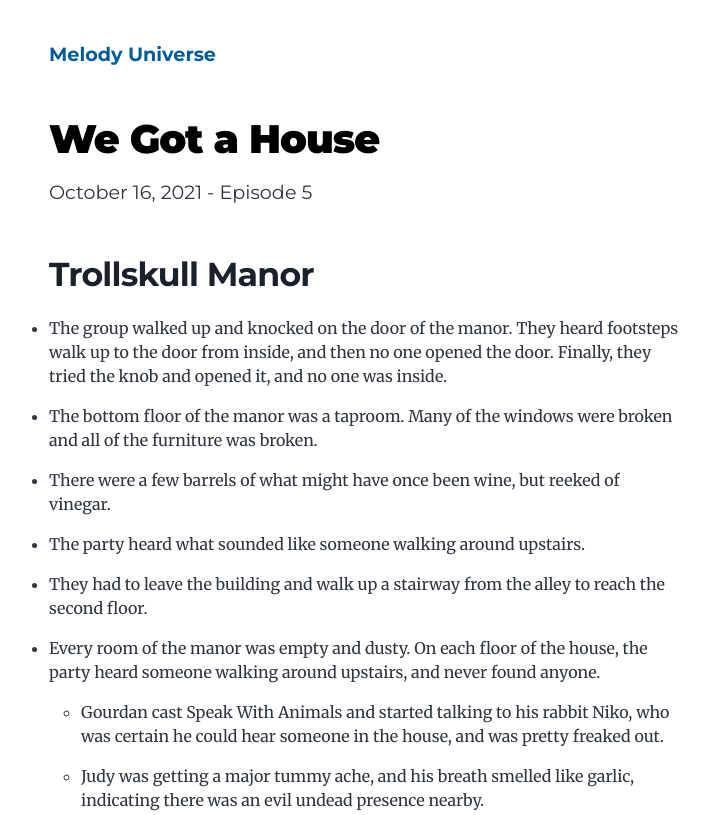
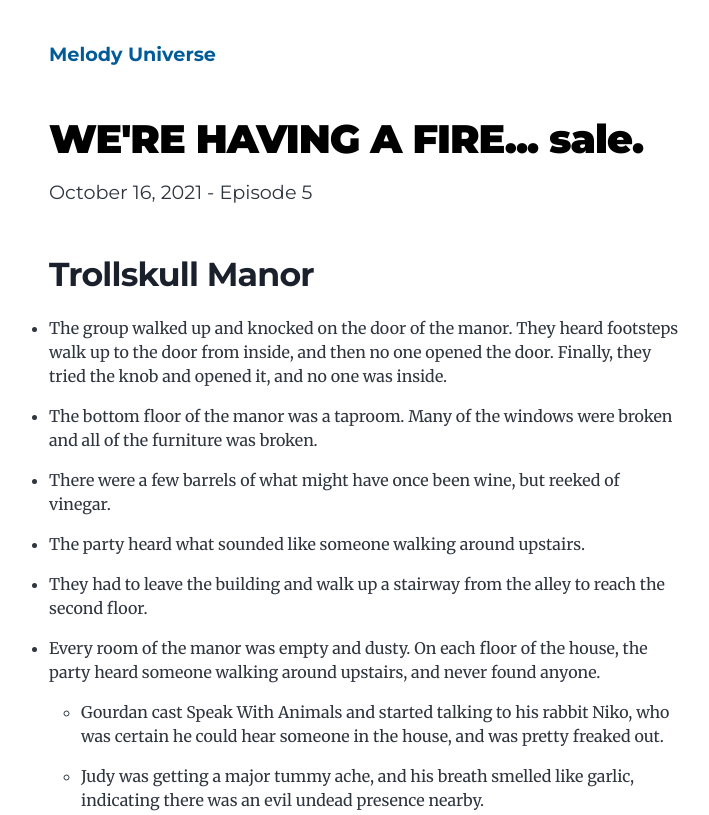
Before and after one commit to melody-universe/personal-website, a Gatsby site: page /episode-5/ in a window 1280 px wide. Shown: the top 815 px of the page, without its empty margins (275-984 px from the left). Built offline with nearby package versions, Linux system fonts and the light colour scheme; Gatsby itself is replaced by a stand-in of ours.

Commit message:
retitled episode 5

```diff
--- a/content/blog/episode-5/index.md
+++ b/content/blog/episode-5/index.md
@@ -1,5 +1,5 @@
 ---
-title: We Got a House
+title: WE'RE HAVING A FIRE... sale.
 date: "2021-10-16T18:00:00.000Z"
 description: "Episode 5"
 ---
```
